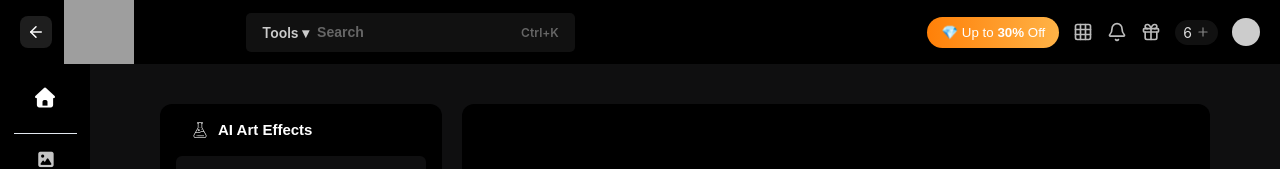
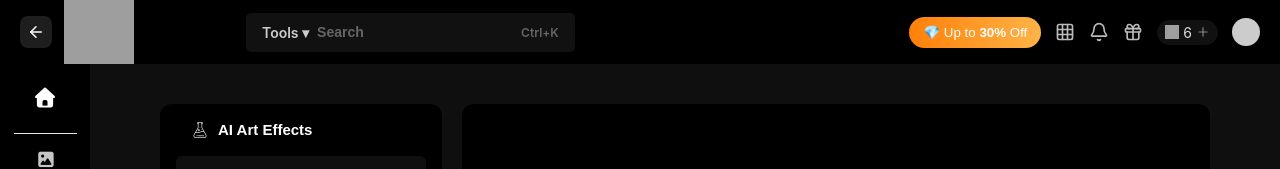
Before and after one commit to tuanpham772k3/fotor-frontend, a Next.js app: page /goart in a window 1280 px wide. Shown: the top 169 px of the page. Built offline with nearby package versions, Linux system fonts and the light colour scheme; grey boxes are pictures that could not be loaded.

Commit message:
Add leaf icon to header component; update coin display to include image alongside value for enhanced visual appeal.

```diff
--- a/src/app/components/header/Header.tsx
+++ b/src/app/components/header/Header.tsx
@@ -3,6 +3,7 @@ import Image from "next/image";
 import "./header.css";
 import { ArrowLeft, Grid, Bell, Gift, Plus, Menu } from "lucide-react";
 import { useState, useEffect, useRef } from "react";
+import leafImage from "../../../assets/images/leaf.svg";
 
 interface HeaderProps {
   toggleSidebar?: () => void;
@@ -103,9 +104,10 @@ export default function Header({ toggleSidebar }: HeaderProps) {
         </button>
         <Grid className="icon" size={20} />
         <Bell className="icon" size={20} />
-        <Gift className="icon" size={20} />
+        <Gift className="icon" size={ 20} />
         <div className="coin">
-          <span>6</span>
+          <span className="leaf"> <Image src={leafImage} alt="coin" width={14} height={14} />
+           6</span>
           <Plus size={14} className="plus" />
         </div>
         <div className="avatar"></div>
```
